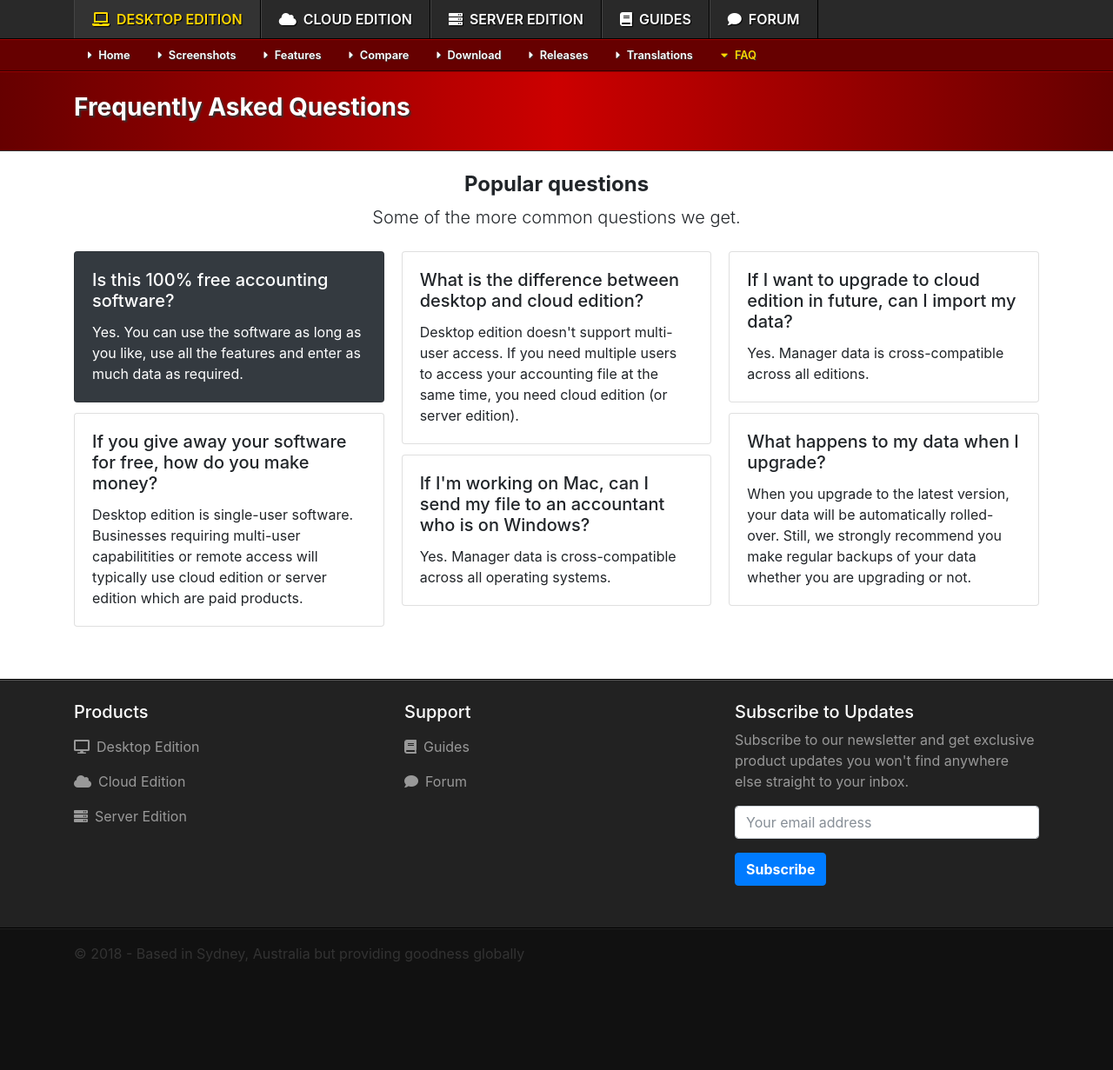
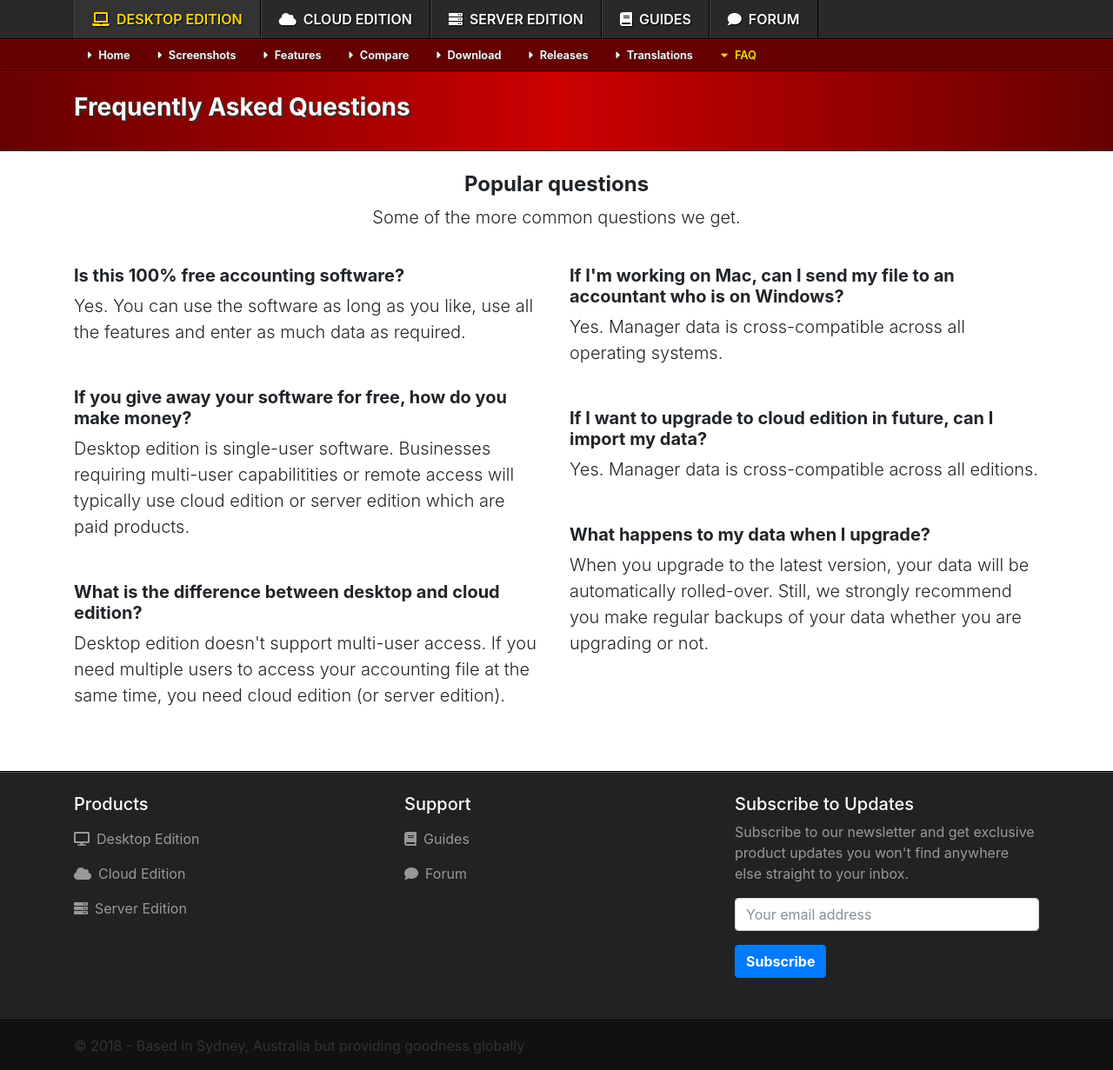
Before and after one commit to 3etechinns/www.manager.io, a Jekyll site: the page built from desktop/faq/index.html, in a window 1280 px wide. Shown: the whole page at 87% size. Built offline with Jekyll 4.4.1, drawn with Linux system fonts in a browser that asks for light colours; nearby versions of some CDN libraries; comment, search, counter and statistics services are not loaded; before the commit the page ends 1125 px from its top, so only the background shows below that.

Commit message:
no message

```diff
--- a/desktop/faq/index.html
+++ b/desktop/faq/index.html
@@ -3,43 +3,27 @@ layout: main
 title: Frequently Asked Questions
 ---
 <h4 class="text-center font-weight-bold">Popular questions</h4>
-<p class="text-center lead mb-4">Some of the more common questions we get.</p>
+<p class="text-center lead">Some of the more common questions we get.</p>
 
-<div class="card-columns mb-4">
-  <div class="card text-white bg-dark">
-    <div class="card-body">
-      <h5 class="card-title">Is this 100% free accounting software?</h5>
-      <p class="card-text">Yes. You can use the software as long as you like, use all the features and enter as much data as required.</p>
-    </div>
+<div class="row mb-4">
+  <div class="col-md">
+    <h5 class="font-weight-bold pt-4">Is this 100% free accounting software?</h5>
+    <p class="lead mb-4">Yes. You can use the software as long as you like, use all the features and enter as much data as required.</p>
+
+    <h5 class="font-weight-bold pt-4">If you give away your software for free, how do you make money?</h5>
+    <p class="lead mb-4">Desktop edition is single-user software. Businesses requiring multi-user capabilitities or remote access will typically use cloud edition or server edition which are paid products.</p>
+
+    <h5 class="font-weight-bold pt-4">What is the difference between desktop and cloud edition?</h5>
+    <p class="lead mb-4">Desktop edition doesn't support multi-user access. If you need multiple users to access your accounting file at the same time, you need cloud edition (or server edition).</p>
   </div>
-  <div class="card">
-    <div class="card-body">
-      <h5 class="card-title">If you give away your software for free, how do you make money?</h5>
-      <p class="card-text">Desktop edition is single-user software. Businesses requiring multi-user capabilitities or remote access will typically use cloud edition or server edition which are paid products.</p>
-    </div>
-  </div>
-  <div class="card">
-    <div class="card-body">
-      <h5 class="card-title">What is the difference between desktop and cloud edition?</h5>
-      <p class="card-text">Desktop edition doesn't support multi-user access. If you need multiple users to access your accounting file at the same time, you need cloud edition (or server edition).</p>
-    </div>
-  </div>
-  <div class="card">
-    <div class="card-body">
-      <h5 class="card-title">If I'm working on Mac, can I send my file to an accountant who is on Windows?</h5>
-      <p class="card-text">Yes. Manager data is cross-compatible across all operating systems.</p>
-    </div>
-  </div>
-  <div class="card">
-    <div class="card-body">
-      <h5 class="card-title">If I want to upgrade to cloud edition in future, can I import my data?</h5>
-      <p class="card-text">Yes. Manager data is cross-compatible across all editions.</p>
-    </div>
-  </div>
-  <div class="card">
-    <div class="card-body">
-      <h5 class="card-title">What happens to my data when I upgrade?</h5>
-      <p class="card-text">When you upgrade to the latest version, your data will be automatically rolled-over. Still, we strongly recommend you make regular backups of your data whether you are upgrading or not.</p>
-    </div>
+  <div class="col-md">
+    <h5 class="font-weight-bold pt-4">If I'm working on Mac, can I send my file to an accountant who is on Windows?</h5>
+    <p class="lead mb-4">Yes. Manager data is cross-compatible across all operating systems.</p>
+
+    <h5 class="font-weight-bold pt-4">If I want to upgrade to cloud edition in future, can I import my data?</h5>
+    <p class="lead mb-4">Yes. Manager data is cross-compatible across all editions.</p>
+
+    <h5 class="font-weight-bold pt-4">What happens to my data when I upgrade?</h5>
+    <p class="lead mb-4">When you upgrade to the latest version, your data will be automatically rolled-over. Still, we strongly recommend you make regular backups of your data whether you are upgrading or not.</p>
   </div>
 </div>
```
Also changed, not shown: cloud/pricing/index.html (+5 -5 lines), server/faq/index.html (deleted, +0 -47 lines), server/pricing/index.html (+4 -4 lines).
